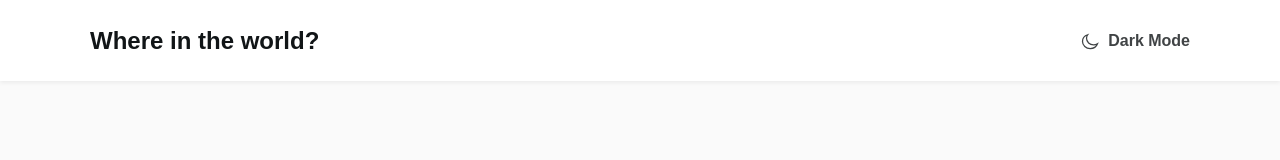
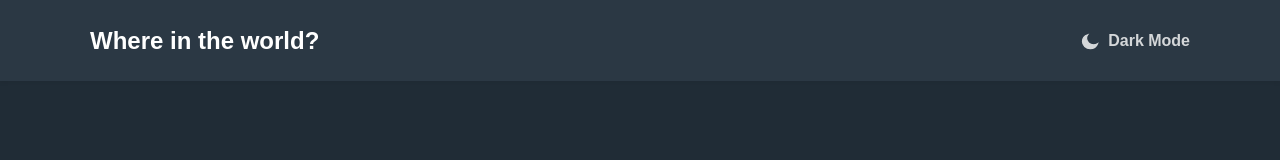
Before and after one commit to Usman03-04/Countries, a plain HTML site: page index.html in a window 1280 px wide. Both pictures are taken after a click on the button "Dark Mode". Drawn offline with Linux system fonts and the light colour scheme.

Commit message:
add dark-mode toggle

```diff
--- a/css/styles.css
+++ b/css/styles.css
@@ -70,6 +70,7 @@ body {
   line-height: 1.5;
   background-color:var(--body-bg);
   color:var(--text-color);
+  transition: background-color 0.4s ease, color 0.4s ease ;
 }
 
 img {
--- a/js/main.js
+++ b/js/main.js
@@ -0,0 +1,4 @@
+const elSiteThemeToggler=document.querySelector('.site-header-theme-toggler')
+elSiteThemeToggler.addEventListener('click', function(){
+  document.body.classList.toggle('dark-mode');
+});
```
